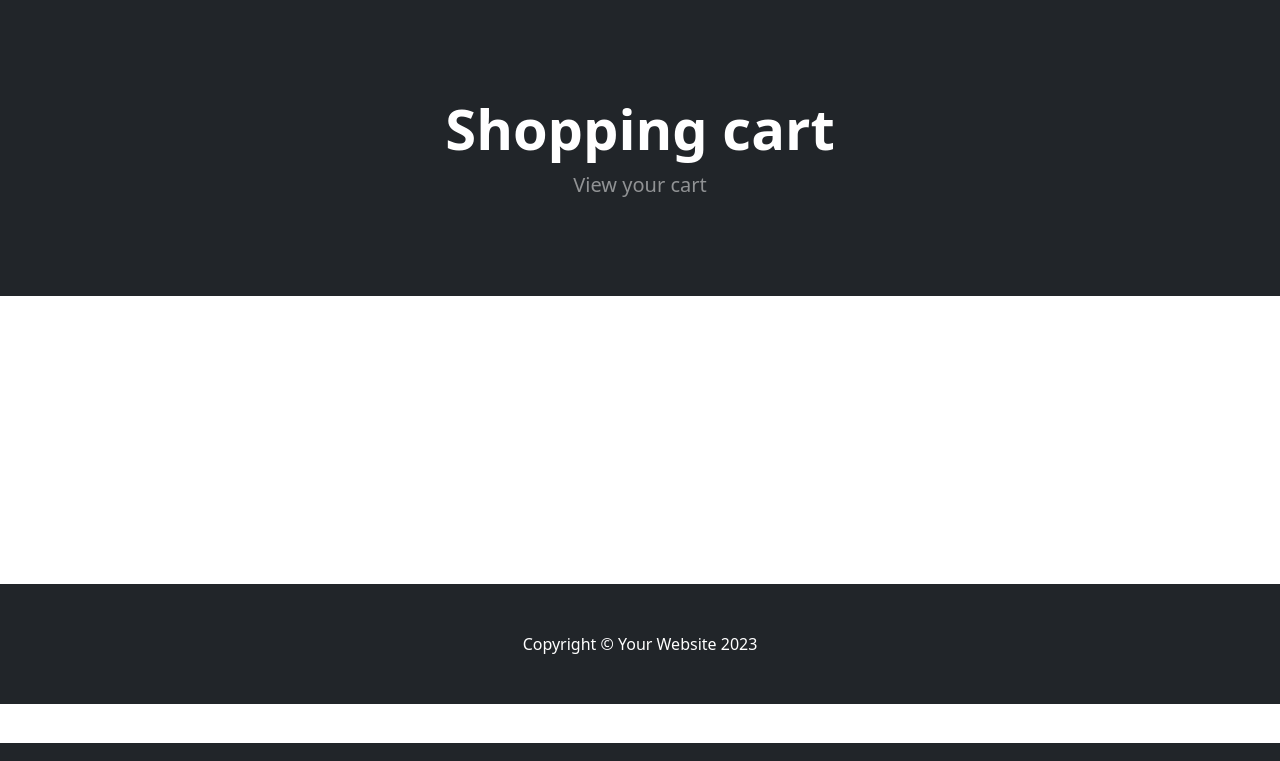
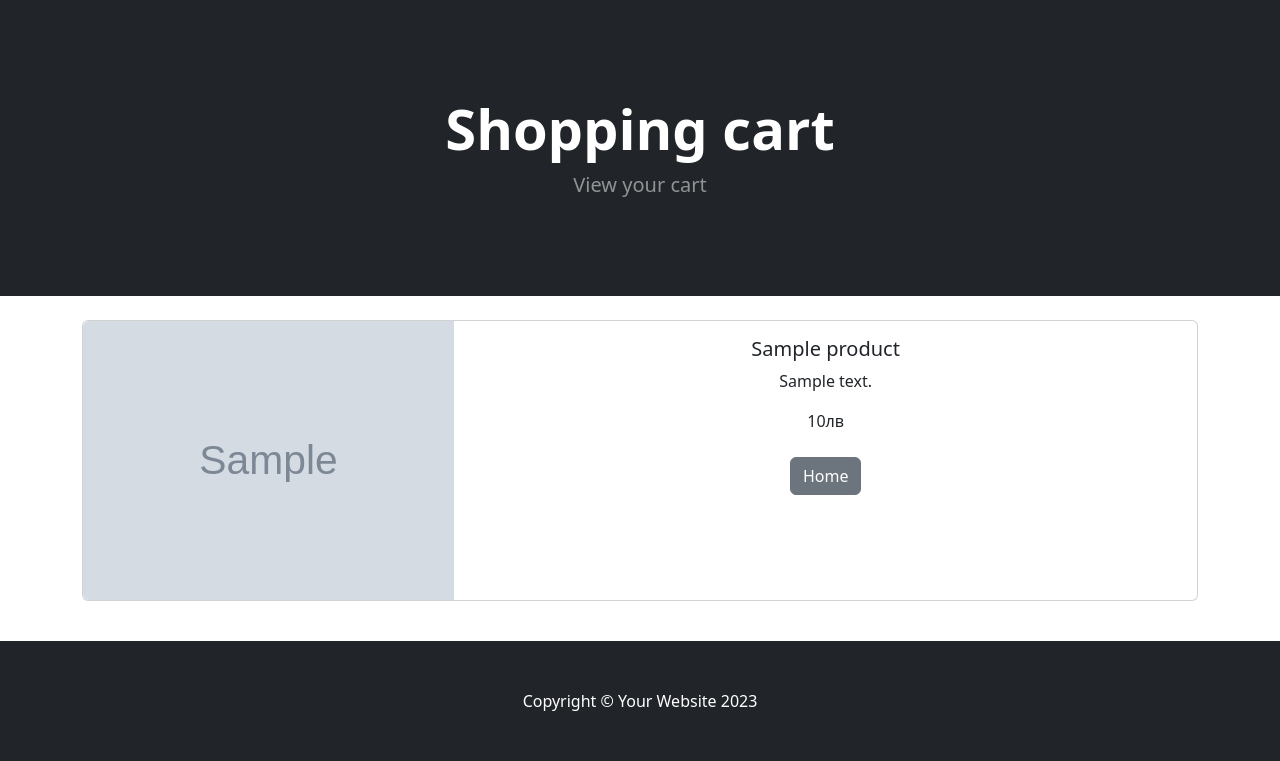
Before and after one commit to Enisel13/Python_project, a Django app: template ecom/ecom/cart/templates/cart_summary.html in a window 1280 px wide. Shown: the part 57-818 px from the top of the page. Run offline with Django 5.2, Linux system fonts and the light colour scheme; the template is opened without the code that fills it: most values are stand-ins (such as "Sample title", 1, 10 or a date in 2020); grey boxes marked "Sample" are stand-in pictures; some libraries are stand-ins or nearby versions.

Commit message:
Update shopping cart summary page

```diff
--- a/ecom/ecom/cart/cart.py
+++ b/ecom/ecom/cart/cart.py
@@ -1,3 +1,4 @@
+from store.models import Product
 
 class Cart():
     #request - anytime a user goes to the website he is making a request to view that website
@@ -27,3 +28,16 @@ class Cart():
 
     def __len__(self):
         return len(self.cart)#come through cart count up how many things are in it and then just return that
+
+    #Allows us to see what is in the cart
+    def get_prods(self):
+        #Whenever we add something to the cart it`s adding the ID of that product
+        #So we can take that ID and use it to look up the product and see exactly what product is
+        #Get ids from cart
+        product_ids = self.cart.keys() #keys() because the product ID is pasted in a dictionary with the price (ID:price)
+
+        #Use ids to lookup products in database model
+        products = Product.objects.filter(id__in=product_ids) #всички id-та, които си намерил върни продуктите които отговарят
+
+        #Return those looked up products
+        return products
--- a/ecom/ecom/cart/templates/cart_summary.html
+++ b/ecom/ecom/cart/templates/cart_summary.html
@@ -11,10 +11,71 @@
                 </div>
             </div>
         </header>
+        <br/>
+        <div class="container">
+        {% if cart_products %}
+            {% for product in cart_products %}
+            <div class="card mb-3">
+                <div class="row g-0">
+                  <div class="col-md-4">
+                    <img src="{{ product.image.url }}" class="img-fluid rounded-start" alt="...">
+                  </div>
+                  <div class="col-md-8">
+                    <div class="card-body">
+                        <center>
+                      <h5 class="card-title">{{ product.name }}</h5>
+                      <p class="card-text justified">{{ product.description }}</p>
+
+                      {% if product.is_sale %}
+
+                      <div class="d-flex justify-content-center small text-warning mb-2">
+                        <div class="bi-star-fill"></div>
+                        &nbsp;&nbsp;Sale!&nbsp;&nbsp;
+                        <div class="bi-star-fill"></div>
+                        </div>
+
+
+                        <!-- Product price-->
+
+                        <strike>
+                        {{ product.price }}лв
+                        </strike>
+                        <br/>
+                        {{ product.sale_price }}лв
+
+                      {% else %}
+                        {{ product.price }}лв
+
+
+                      {% endif %}
+                      <br/><br/>
+                    <a href="{% url 'home' %}" class="btn btn-secondary">Home</a>
+
+
+                    </center>
+                    </div>
+                  </div>
+                </div>
+              </div><br/>
+
+
+            {% endfor %}
+            {% else %}
+            There is nothing in your cart
         <br/><br/>
         <br/><br/>
         <br/><br/>
         <br/><br/>
         <br/><br/>
         <br/><br/>
+        <br/><br/>
+        <br/><br/>
+        <br/><br/>
+        <br/><br/>
+        <br/><br/>
+        <br/><br/>
+        {% endif %}
+        </div>
+
+
 {% endblock %}
--- a/ecom/ecom/cart/views.py
+++ b/ecom/ecom/cart/views.py
@@ -5,7 +5,10 @@ from django.http import JsonResponse
 
 # Create your views here.
 def cart_summary(request):
-    return render(request, "cart_summary.html", {})
+    #Get the cart
+    cart = Cart(request)
+    cart_products = cart.get_prods
+    return render(request, "cart_summary.html", {"cart_products":cart_products})
 
 def cart_add(request):
     #Get the cart
```
